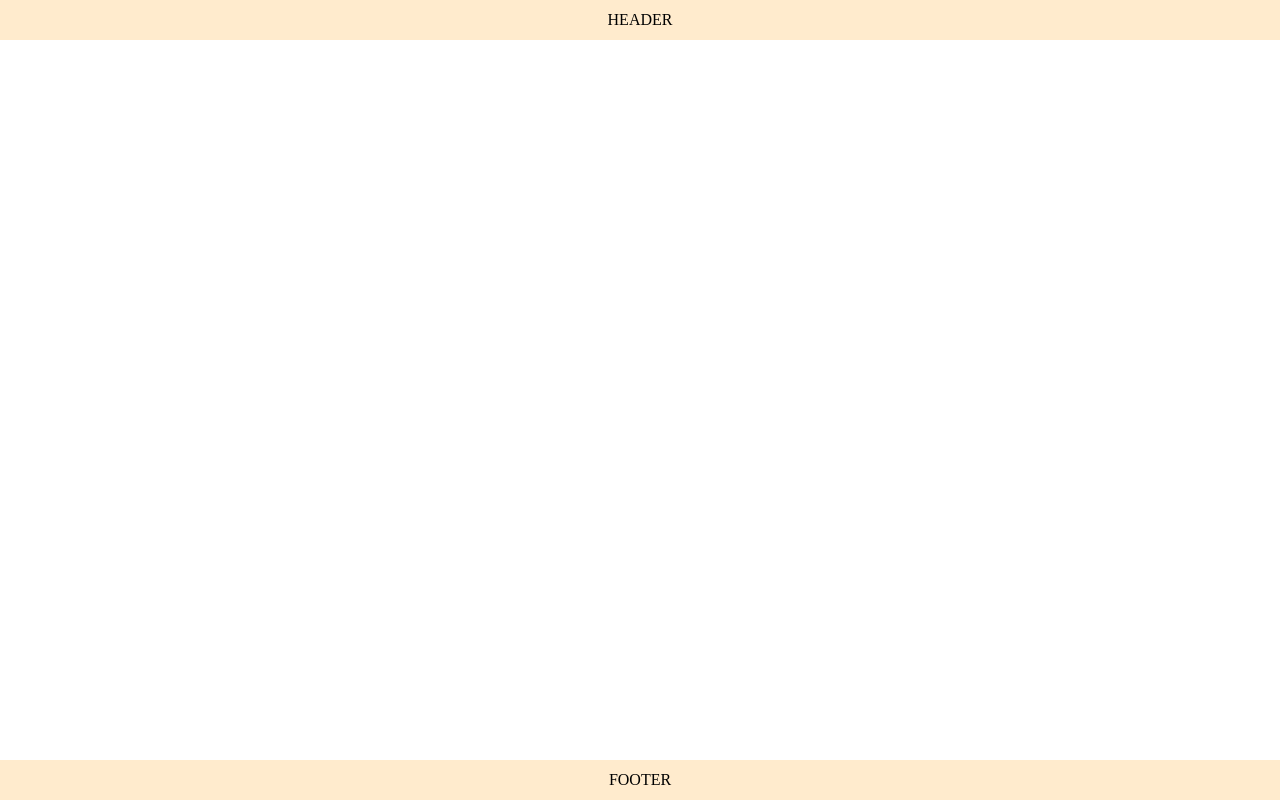
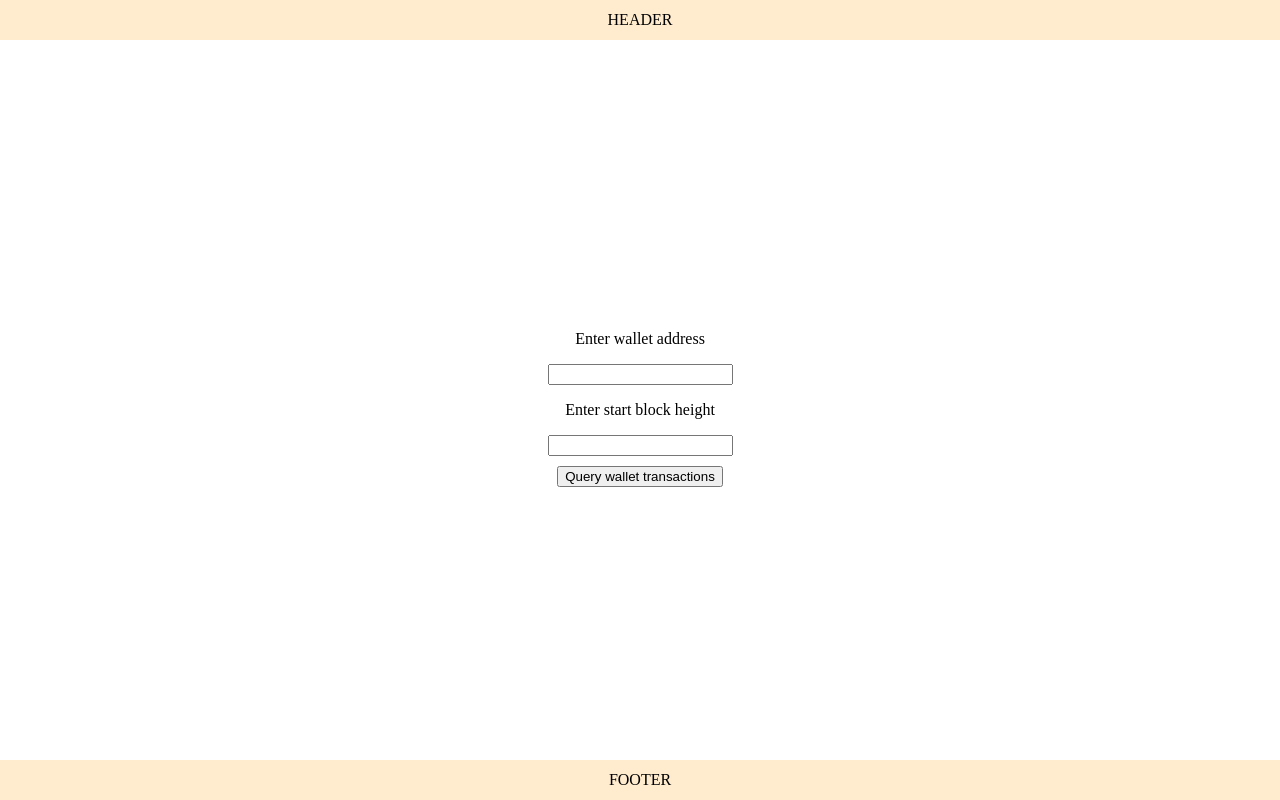
Before and after one commit to DzoniTheNick/tracelabs_app, a React (Create React App) app: page / in a window 1280 px wide. Built offline with nearby package versions, Linux system fonts and the light colour scheme.

Commit message:
Added rough query menu component

```diff
--- a/src/App.tsx
+++ b/src/App.tsx
@@ -3,12 +3,14 @@ import React from 'react';
 import './App.scss';
 import Footer from './components/footer/footer';
 import Header from './components/header/header';
+import Query from './components/query/query';
 
 const App = () => {
 
   return (
     <div className="app">
       <Header />
+      <Query />
       <Footer />
     </div>
   );
--- /dev/null
+++ b/src/components/query/query.scss
@@ -0,0 +1,25 @@
+.query {
+    display: flex;
+    flex-direction: column;
+    align-items: center;
+    justify-content: center;
+
+    .wallet-address {
+        display: flex;
+        flex-direction: column;
+        align-items: center;
+        justify-content: center;
+    }
+
+    .block-height {
+        display: flex;
+        flex-direction: column;
+        align-items: center;
+        justify-content: center;
+    }
+
+    button {
+        margin-top: 10px;
+        bottom: 10px;
+    }
+}
--- /dev/null
+++ b/src/components/query/query.tsx
@@ -0,0 +1,26 @@
+import React from 'react';
+import { useState } from 'react';
+
+import './query.scss';
+
+const Query = () => {
+
+  const [address, setAddress] = useState('');
+  const [startBlock, setStartBlock] = useState('');
+
+  return(
+    <div className="query">
+      <div className="wallet-address">
+        <p>Enter wallet address</p>
+        <input type="text" onChange={(e: React.ChangeEvent<HTMLInputElement>) => {setAddress(e.target.value)}}/>
+      </div>
+      <div className="block-height">
+        <p>Enter start block height</p>
+        <input type="text" onChange={(e: React.ChangeEvent<HTMLInputElement>) => {setStartBlock(e.target.value)}}/>
+      </div>
+      <button onClick={() => {}}>Query wallet transactions</button>
+    </div>
+  );
+}
+
+export default Query;
```
